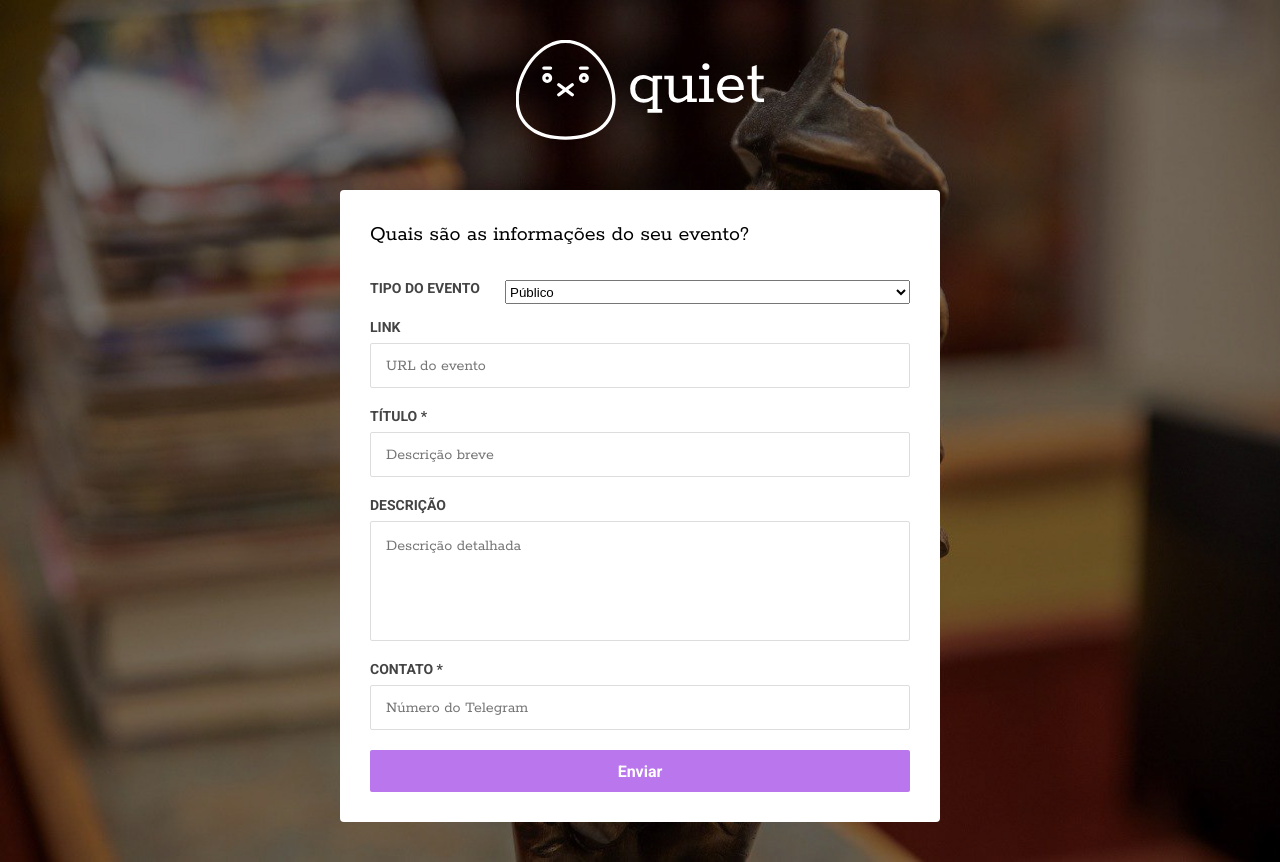
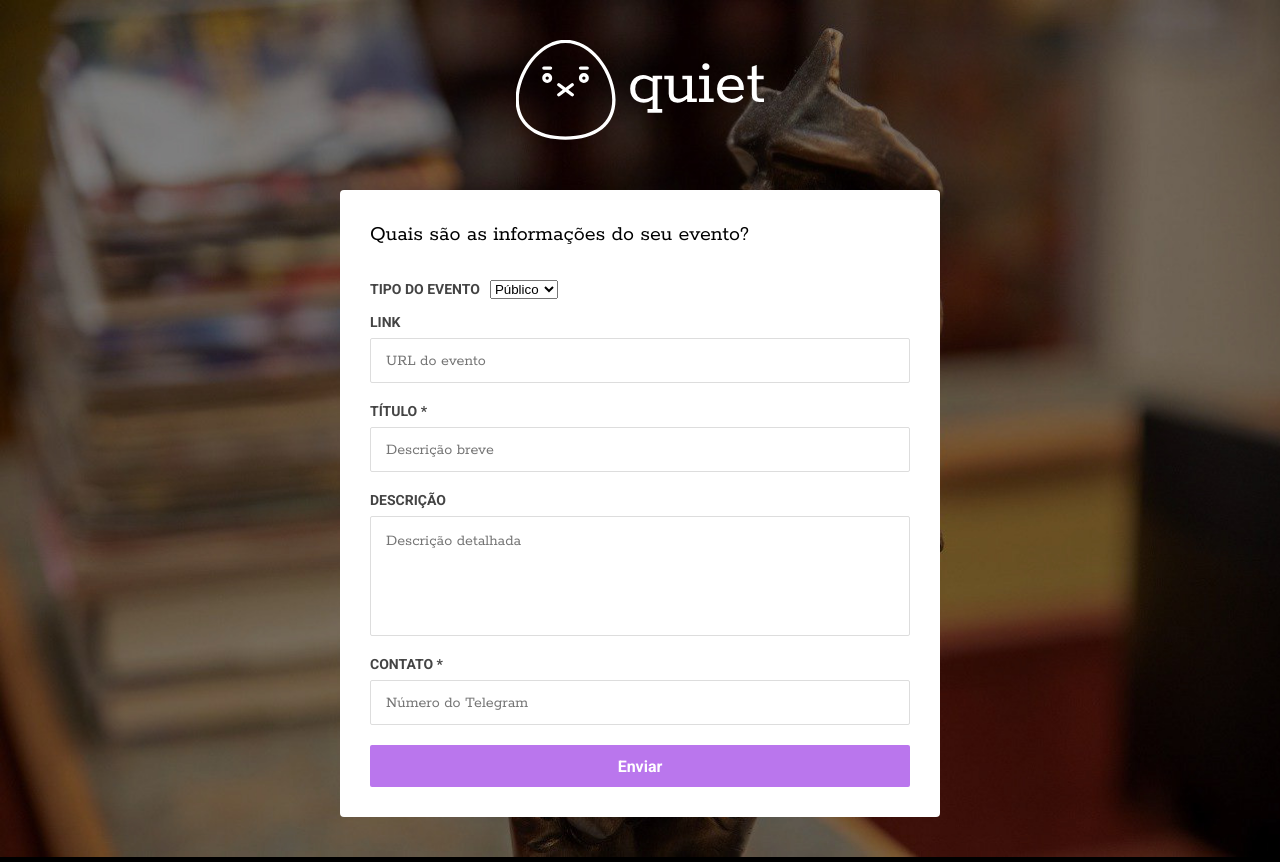
Before and after one commit to martonpss/Quiet, a React (Create React App) app: page /register in a window 1280 px wide. Built offline with nearby package versions, Linux system fonts and the light colour scheme.

Commit message:
Reduz tamanho do select Público ou Privado

```diff
--- a/src/App.css
+++ b/src/App.css
@@ -111,7 +111,9 @@ button.btn:hover {
 }
 
 .registerType {
-  display: grid;
-  grid-template-columns: 1fr 3fr;
   padding: 0 0 15px;
 }
+
+#publicOrPrivate {
+  margin-left: 10px;
+}
--- a/src/pages/Register/index.js
+++ b/src/pages/Register/index.js
@@ -26,7 +26,7 @@ export default function Register() {
 
 				<div className="registerType">
 					<label htmlFor="registerType">TIPO DO EVENTO</label>
-					<select>
+					<select id="publicOrPrivate">
 						<option selected value="public">Público</option>
 						<option value="private">Privado</option>
 					</select>
```
